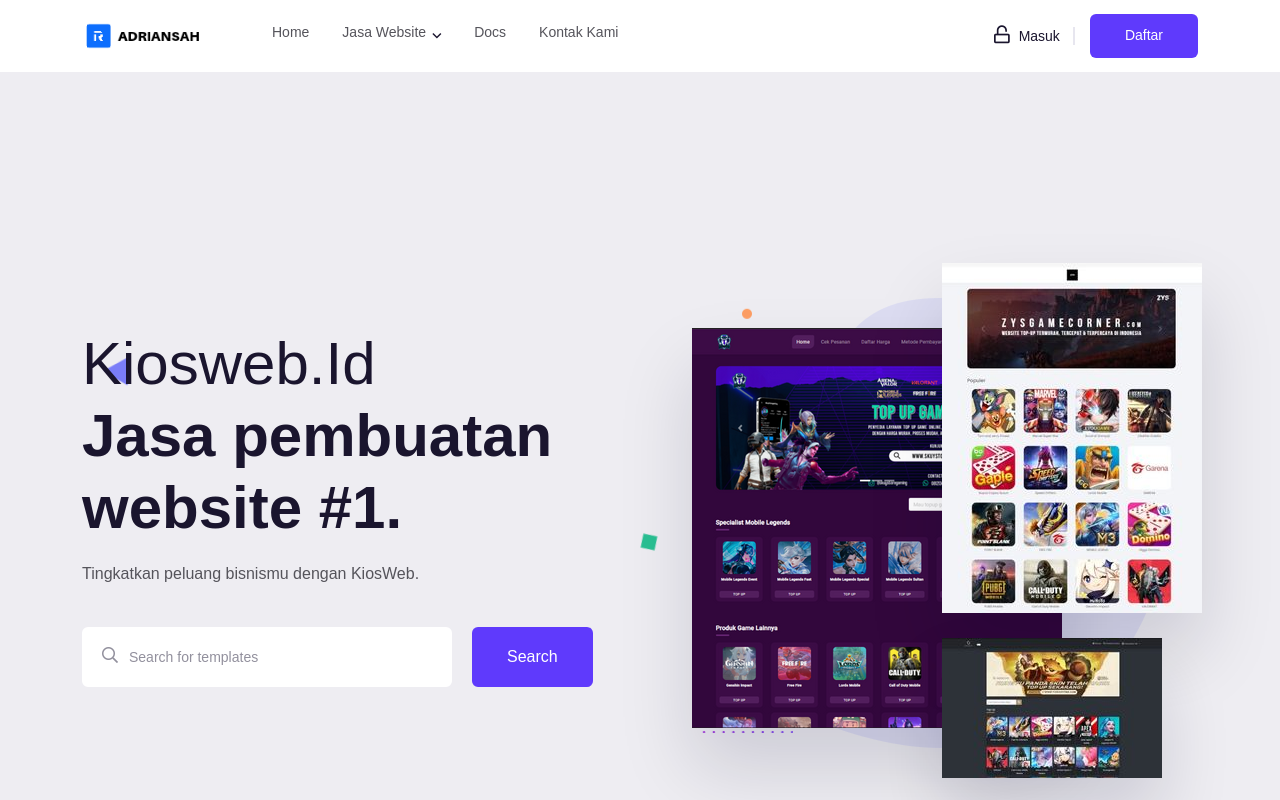
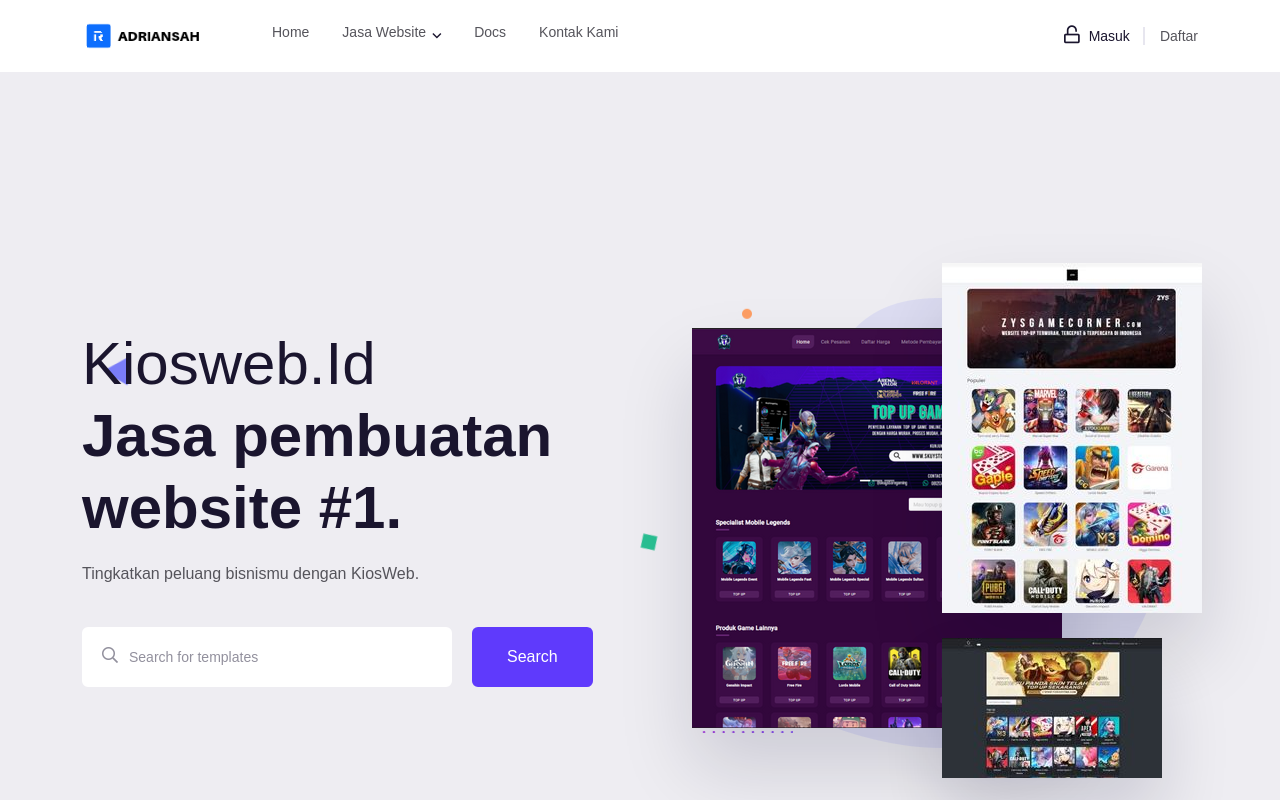
Before and after one commit to adriansahdotnet/kiosweb, a Next.js app: page / in a window 1280 px wide. Shown: the top 800 px of the page. Built offline with nearby package versions, Linux system fonts and the light colour scheme; no server answers; a web font is replaced by a local one.

Commit message:
update 1.5.7

```diff
--- a/src/components/Home/Header.js
+++ b/src/components/Home/Header.js
@@ -107,9 +107,9 @@
                     )}
                   </div>
                   <div class="header__btn d-none d-xl-block">
-                    <a href="/sign-up" class="m-btn m-btn-2">
+                    <Link href="/sign-up" class="m-btn m-btn-2">
                       Daftar
-                    </a>
+                    </Link>
                   </div>
                   <div
                     className="sidebar__menu d-lg-none ms-3"
```
